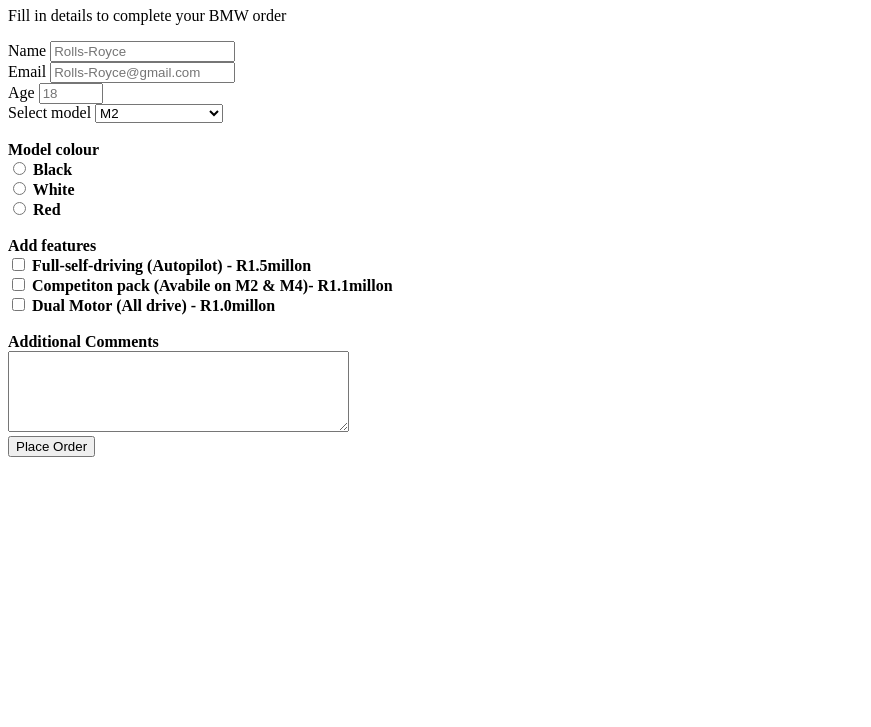
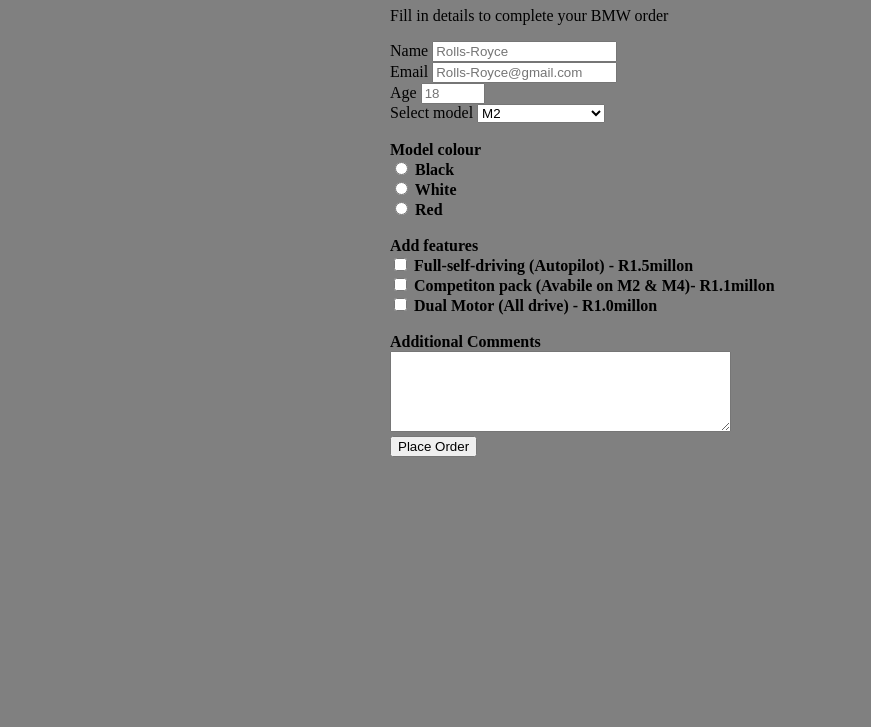
Before and after one commit to den-cloud/surveryformjanvier-denzel, a plain HTML site: page index.html in a window 1280 px wide. Shown: the part 73-800 px from the top of the page, without its empty margins (0-871 px from the left). Drawn offline with Linux system fonts and the light colour scheme.

Commit message:
change background

```diff
--- a/index.html
+++ b/index.html
@@ -5,6 +5,7 @@
         <meta http-equiv="X-UA-Compatible" content="IE=edge">
         <meta name="viewport" content="width=device-width, initial-scale=1.0">
         <title>Survey Form</title>
+        <link rel="stylesheet" href="style.css">
     </head>
     <body>
         <!--heading-->
--- /dev/null
+++ b/style.css
@@ -0,0 +1,5 @@
+body{
+    background-color: grey;
+    width: 500px;
+    margin: auto;
+}
```
